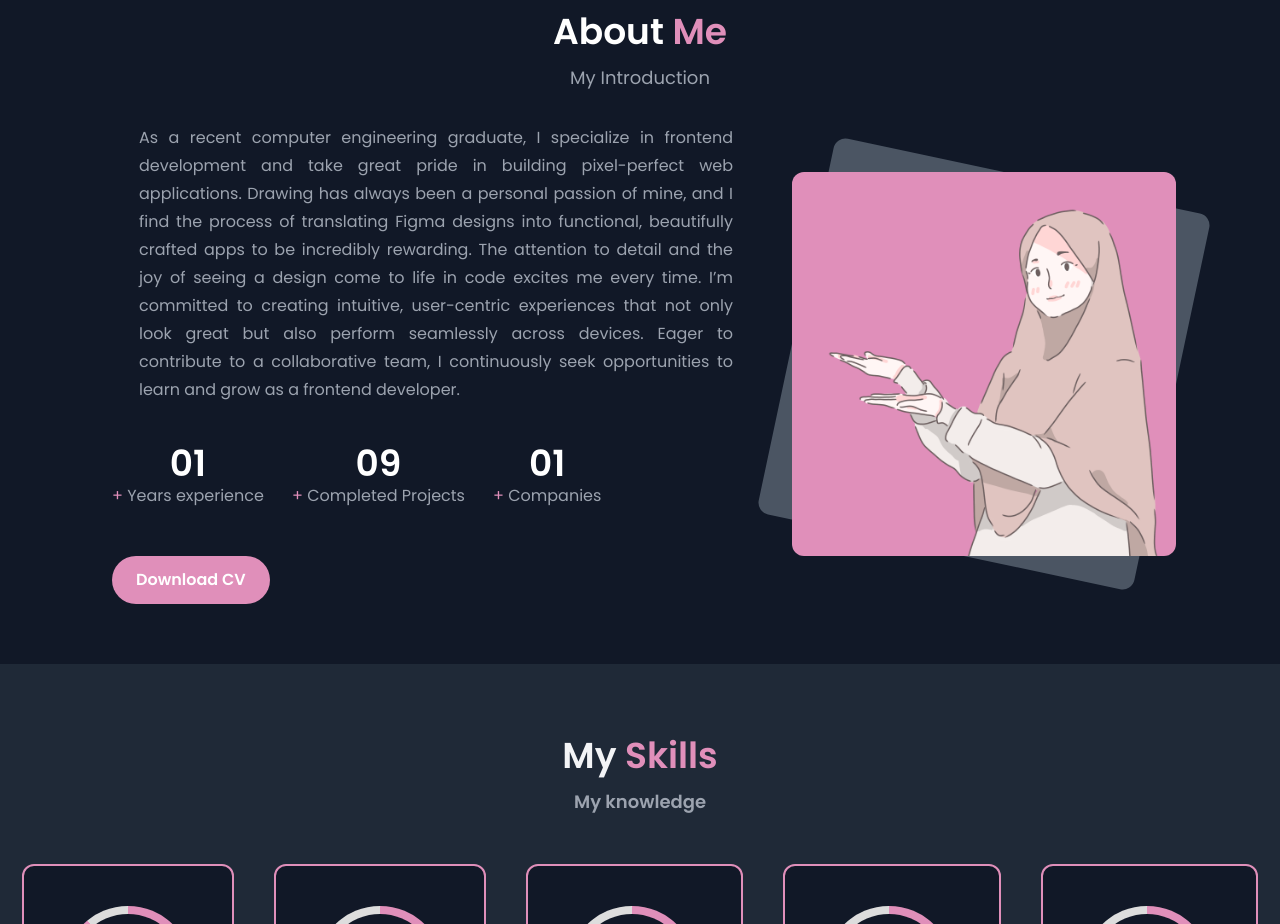
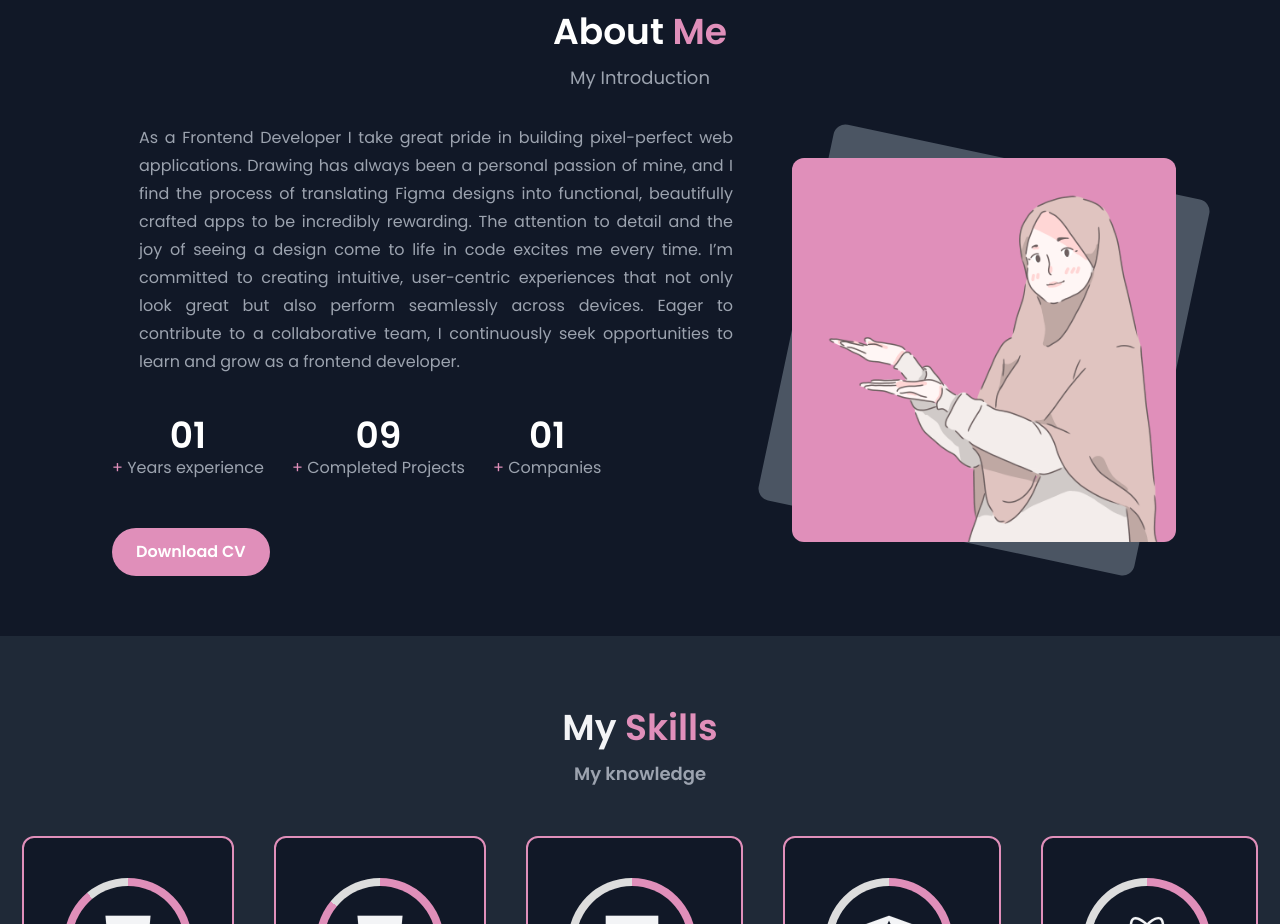
Before and after one commit to ouassimaelyakoubi/react-js-portfolio, a React (Create React App) app: page / in a window 1280 px wide. Shown: the part 860-1784 px from the top of the page. Built offline with nearby package versions, Linux system fonts and the light colour scheme; the HTML template or start-up script is replaced by a standard one.

Commit message:
updated about me

```diff
--- a/src/components/About.jsx
+++ b/src/components/About.jsx
@@ -19,7 +19,7 @@ const About = () => {
         <div className="p-2 ">
           <div className='text-gray-400 my-3'>
           <p className="text-justify leading-7 w-11/12 mx-auto">
-          As a recent computer engineering graduate, I specialize in frontend development and take great pride in building pixel-perfect web applications. Drawing has always been a personal passion of mine, and I find the process of translating Figma designs into functional, beautifully crafted apps to be incredibly rewarding. The attention to detail and the joy of seeing a design come to life in code excites me every time. I’m committed to creating intuitive, user-centric experiences that not only look great but also perform seamlessly across devices. Eager to contribute to a collaborative team, I continuously seek opportunities to learn and grow as a frontend developer.
+          As a Frontend Developer I take great pride in building pixel-perfect web applications. Drawing has always been a personal passion of mine, and I find the process of translating Figma designs into functional, beautifully crafted apps to be incredibly rewarding. The attention to detail and the joy of seeing a design come to life in code excites me every time. I’m committed to creating intuitive, user-centric experiences that not only look great but also perform seamlessly across devices. Eager to contribute to a collaborative team, I continuously seek opportunities to learn and grow as a frontend developer.
           </p>
           <div className='flex mt-10 items-center gap-7'>
             {
```
